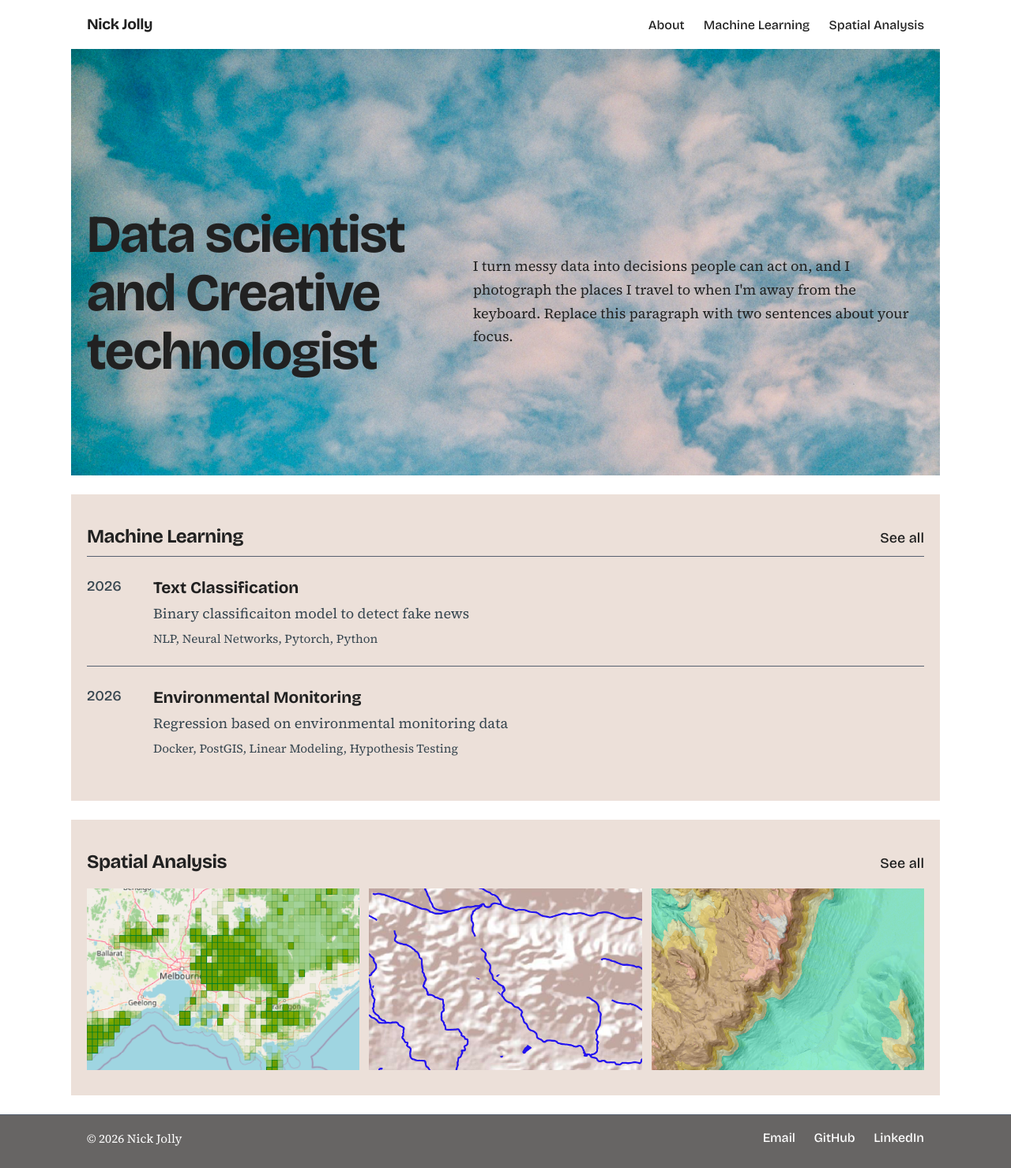
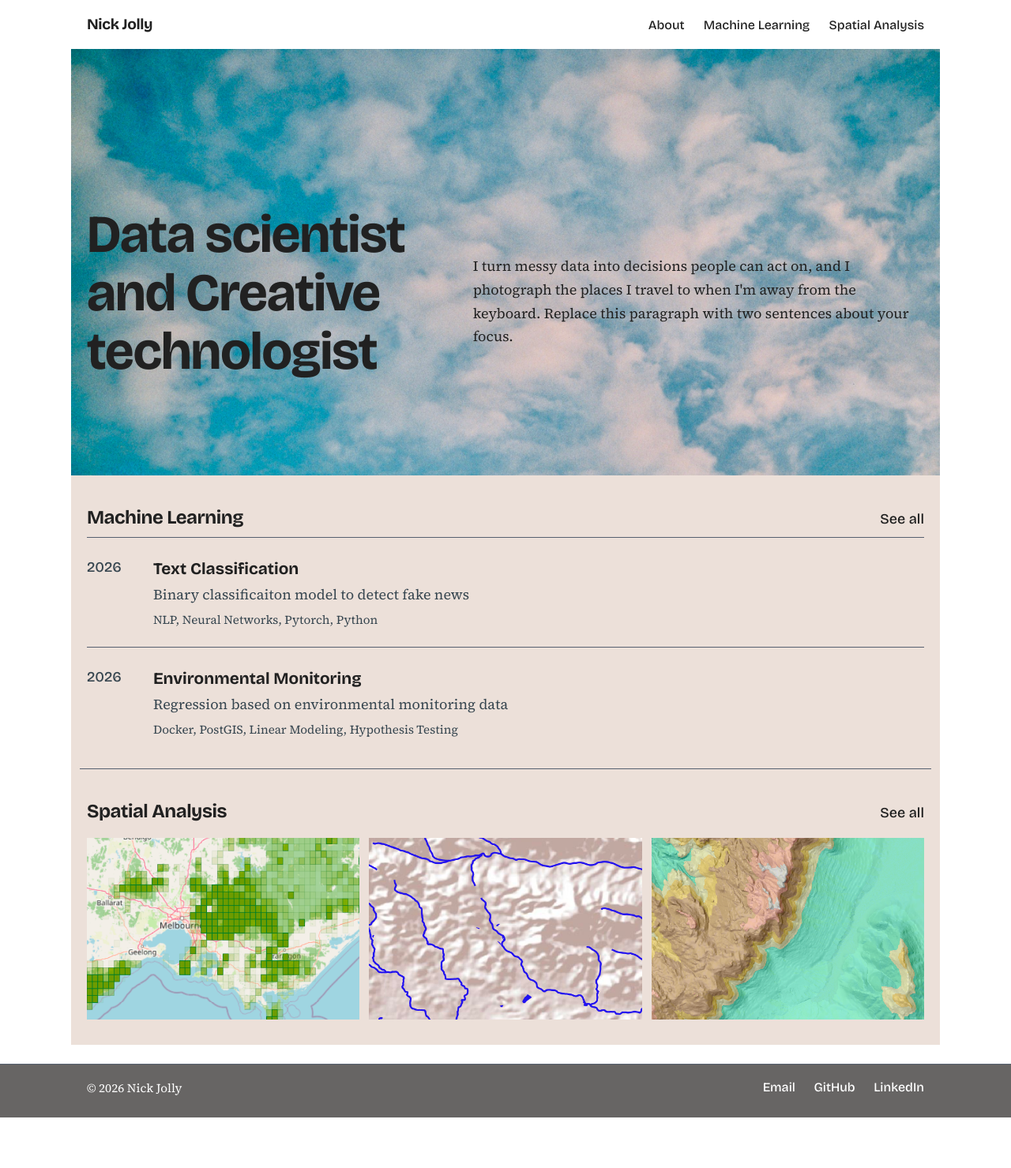
Before and after one commit to nick-jolly/nick-jolly.github.io, a Jekyll site: the page built from index.html, in a window 1280 px wide. Shown: the whole page at 79% size. Built offline with Jekyll 4.4.1, drawn with Linux system fonts in a browser that asks for light colours; after the commit the page ends 1415 px from its top, so only the background shows below that.

Commit message:
revert styling

```diff
--- a/assets/css/main.css
+++ b/assets/css/main.css
@@ -52,7 +52,6 @@ h2 { font-size: 1.5rem; font-weight: 700; }
 .site-header nav a:hover { border-bottom: 1px solid var(--ink); }
 .hero {
   padding-block: clamp(3rem, 10vw, 7rem) 2rem;
-  margin-bottom: 1.5rem;
   background-image: url('../hero_sky.png');
   background-repeat: no-repeat;
   background-position: center center;
@@ -69,8 +68,7 @@ h2 { font-size: 1.5rem; font-weight: 700; }
   padding-block: 2.5rem;
   padding-block-end: 2rem;
   background-color: #ece0d9;
-  margin-top: 1.5rem;
-  margin-bottom: 1.5rem; }
+}
 .block-head {
   display: flex;
   justify-content: space-between;
@@ -80,6 +78,13 @@ h2 { font-size: 1.5rem; font-weight: 700; }
 }
 .block-head a { color: var(--ink); }
 .block-head a:hover { color: var(--accent); }
+.divider {
+  background-image: linear-gradient(to right, var(--rule), var(--rule));
+  background-position: bottom center;
+  background-size: 98% 1px;
+  background-repeat: no-repeat;
+  padding-bottom: 1rem;
+}
 
 .project-list { list-style: none; margin: 0; padding: 0; }
 .project-list li { border-top: 0.25px solid var(--rule); }
```
